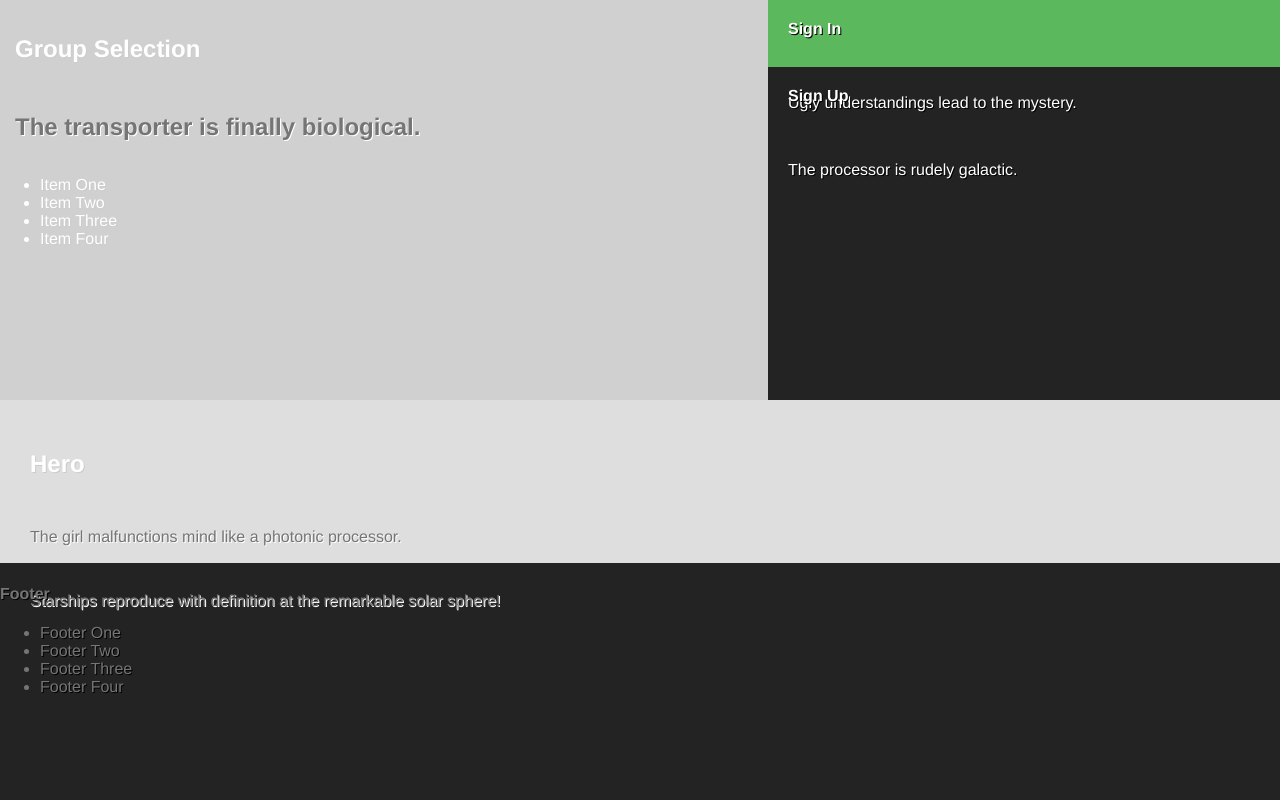
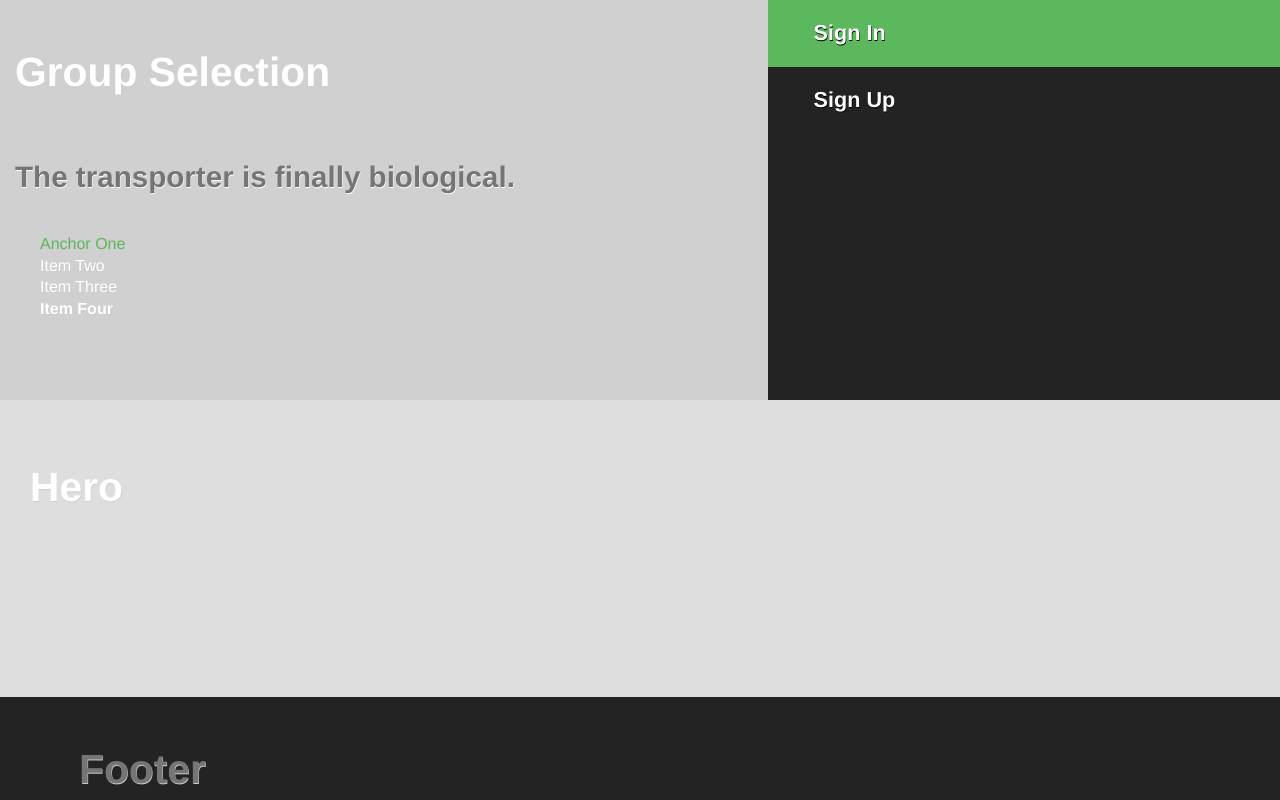
Before and after one commit to orionstein/pillar, a website: page app/index.html in a window 1280 px wide. Drawn offline with nearby package versions, Linux system fonts and the light colour scheme; some packages are replaced by stand-ins of ours; files that its build step writes are made by us from their sources.

Commit message:
fixing stuff

```diff
--- a/app/index.html
+++ b/app/index.html
@@ -23,48 +23,26 @@
 
             <h2 class="base-padding font-mid">The transporter is finally biological.</h2>
             <ul class="text-mid">
-                <li>Item One</li>
+                <li><a href="">Anchor One</a></li>
                 <li>Item Two</li>
                 <li>Item Three</li>
-                <li>Item Four</li>
+                <li><strong>Item Four</strong></li>
             </ul>
         </div>
         <div class="set-inline pillar-two line-six">
             <div class="treat-brand line-one">
-                <h4 class="zero-margin common-padding text-light">Sign In</h4>
-
-                <p class="common-padding text-light">
-                    Ugly understandings lead to the mystery.
-                </p>
+                <h3 class="zero-margin common-padding text-light gutter-brand">Sign In</h3>
             </div>
             <div class="treat-dark line-five">
-                <h4 class="zero-margin common-padding text-light">Sign Up</h4>
-
-                <p class="common-padding text-light">
-                    The processor is rudely galactic.
-                </p>
+                <h3 class="zero-margin common-padding text-light gutter-dark">Sign Up</h3>
             </div>
         </div>
     </section>
-    <section class="treat-light line-one base-padding">
+    <section class="treat-light line-two base-padding">
         <h1 class="base-padding text-mid">Hero</h1>
-
-        <p class="base-padding font-mid">
-            The girl malfunctions mind like a photonic processor.
-        </p>
-
-        <p class="base-padding font-mid">
-            Starships reproduce with definition at the remarkable solar sphere!
-        </p>
     </section>
-    <section class="font-mid line-one">
-        <h4 class="text-light">Footer</h4>
-        <ul class="text-light">
-            <li>Footer One</li>
-            <li>Footer Two</li>
-            <li>Footer Three</li>
-            <li>Footer Four</li>
-        </ul>
+    <section class="font-mid line-one gutter-dark">
+        <h1 class="base-padding text-mid text-light">Footer</h1>
     </section>
 </div>
 
--- a/app/styles/main.scss
+++ b/app/styles/main.scss
@@ -6,11 +6,13 @@ $icon-font-path: "../bower_components/bootstrap-sass-official/assets/fonts/boots
   font-family: "museo-sans-rounded", "helvetica neue", "arial";
 }
 
-// ------ positioning ------ //
+// ***** ------ positioning ------ **** //
 
 @mixin inline {
-  display: inline-block;
+  display: block;
   float: left;
+  margin: 0;
+  padding: 0
 }
 
 @mixin absolute {
@@ -39,9 +41,9 @@ $icon-font-path: "../bower_components/bootstrap-sass-official/assets/fonts/boots
   float: left
 }
 
-// ------ margin and padding ------ //
+// ***** ------ margin and padding ------ **** //
 
-// ------ padding ------ //
+// ***** ------padding ------ **** //
 
 @mixin root-padding {
   padding: 15px;
@@ -69,7 +71,21 @@ $icon-font-path: "../bower_components/bootstrap-sass-official/assets/fonts/boots
   margin: 35px
 }
 
-// ------ color swatches ------ //
+@mixin gutter-dark {
+  box-sizing: border-box;
+  width: 95%;
+  margin-left: 5%;
+  background-color: #232323
+}
+
+@mixin gutter-brand {
+  box-sizing: border-box;
+  width: 95%;
+  margin-left: 5%;
+  background-color: #5cb85c
+}
+
+// ***** ------ color swatches ------ **** //
 
 // backgrounds //
 
@@ -147,21 +163,21 @@ $icon-font-path: "../bower_components/bootstrap-sass-official/assets/fonts/boots
   color: #f53b2e;
 }
 
-// ------ treatments ------ //
+// ***** ------ treatments ------ **** //
 
 @mixin light-text {
-  text-shadow: 1px 1px #000000;
+  text-shadow: 0.5px 0.5px #000000;
 }
 
 @mixin dark-text {
-  text-shadow: 1px 1px #ffffff;
+  text-shadow: 0.5px 0.5px #ffffff;
 }
 
 @mixin mid-text {
-  text-shadow: 1px 1px #cccccc;
+  text-shadow: 0.5px 0.5px #cccccc;
 }
 
-// ------ grid heights ------ //
+// ***** ------ grid heights ------ **** //
 
 $base-height: percentage(80/480);
 
@@ -189,7 +205,7 @@ $base-height: percentage(80/480);
   height: $base-height * 6
 }
 
-// ------ grid widths ------ //
+// ***** ------ grid widths ------ **** //
 
 $base-width: percentage(64/320);
 
@@ -219,10 +235,41 @@ body, html {
   height: 100%;
   margin: 0;
   padding: 0;
+  overflow: hidden
 }
 
 h1, h2, h3, h4, h5, h6 {
   font-family: "museo-sans-rounded", "helvetica neue", "arial";
+}
+
+h1 {
+  font-size: 2.55em
+}
+
+h2 {
+  font-size: 1.85em
+}
+
+h3 {
+  font-size: 1.35em
+}
+
+h4 {
+  font-size: 1.15em
+}
+
+ul {
+  list-style: none;
+  margin: 0;
+  line-height: 1.35em;
+}
+
+a {
+  @include color-brand;
+  text-decoration: none;
+  &:hover {
+    @include color-rust;
+  }
 }
 
 .foundation {
@@ -230,7 +277,7 @@ h1, h2, h3, h4, h5, h6 {
   padding-right: 0;
   margin: 0;
   color: #fff;
-  text-shadow: 1px 1px #ffffff;
+  @include dark-text;
   @include dark;
   @include brand-font;
 }
@@ -297,6 +344,15 @@ h1, h2, h3, h4, h5, h6 {
   @include large-margin
 }
 
+// gutters //
+
+.gutter-dark {
+  @include gutter-dark
+}
+
+.gutter-brand {
+  @include gutter-brand
+}
 // ------ *** color swatch helpers *** ------ //
 
 // backgrounds //
```
Also changed, not shown: 3 other files.
